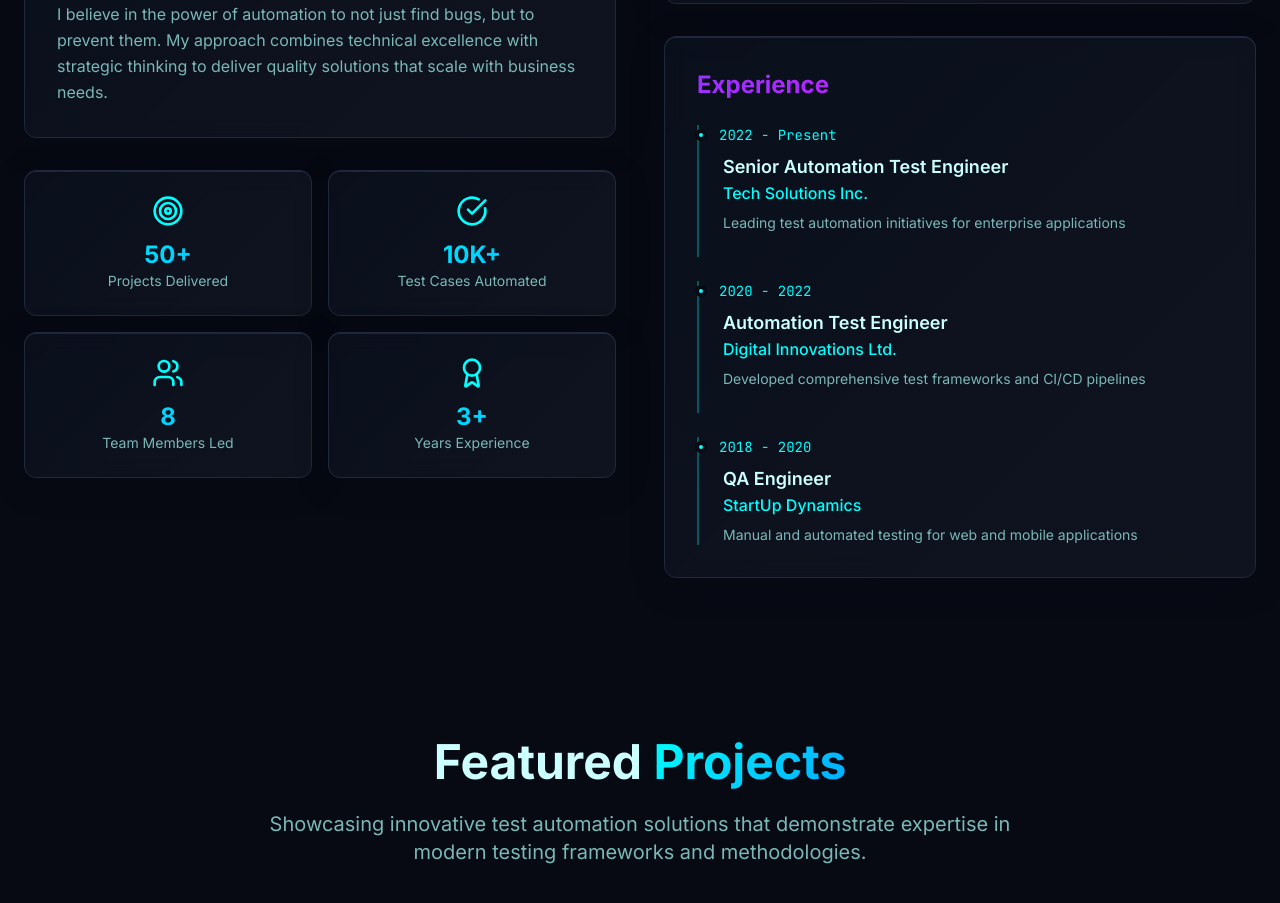
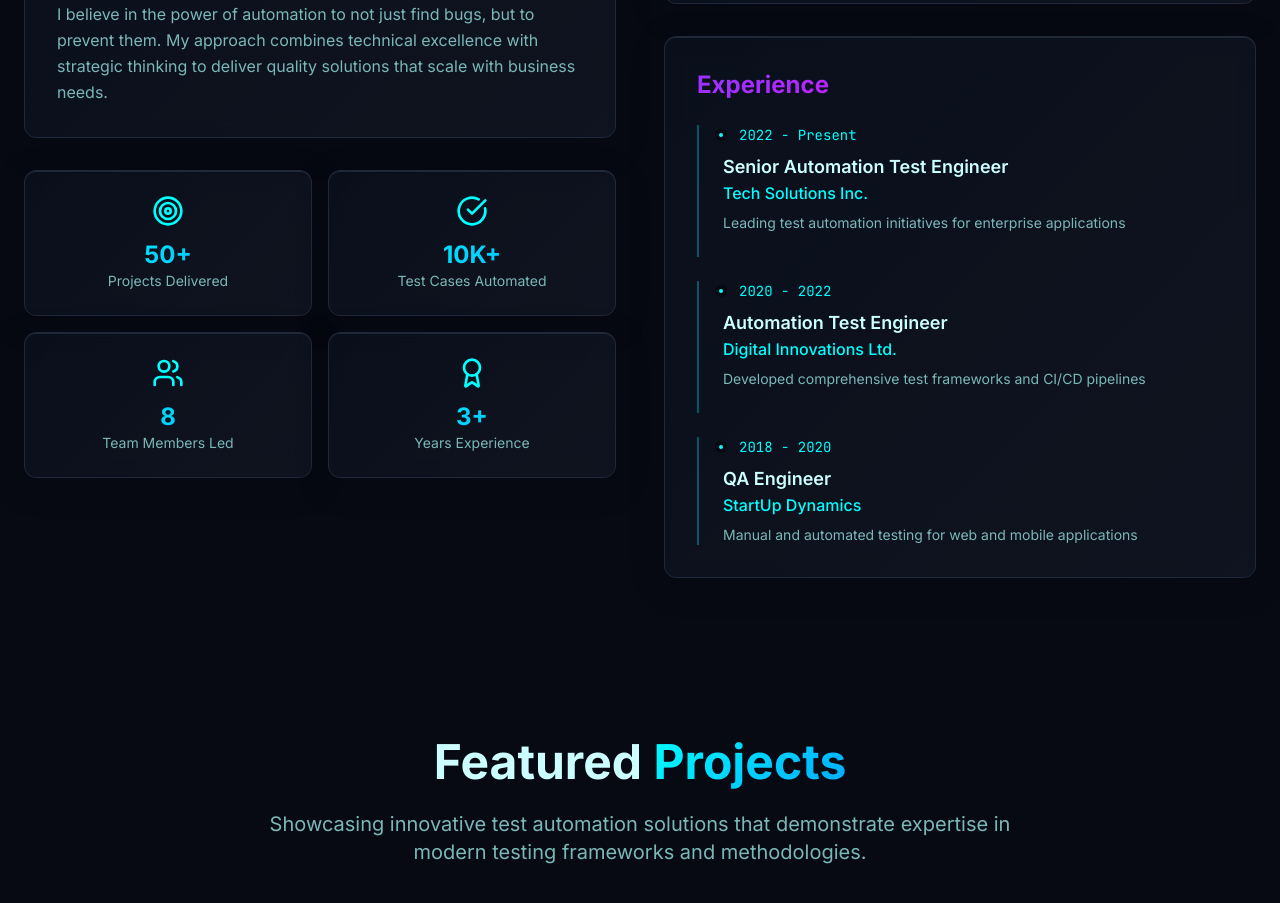
Before and after one commit to VenkateshEnakonda7/Portfolio-Repo, a React (Vite) app: page / in a window 1280 px wide. Shown: the part 1280-2183 px from the top of the page. Built offline with nearby package versions, Linux system fonts and the light colour scheme.

Commit message:
Fix: Adjust alignment in About section
Corrected the alignment of elements within the About section to ensure proper display.

```diff
--- a/src/components/About.tsx
+++ b/src/components/About.tsx
@@ -89,7 +89,7 @@ const About = () => {
               <div className="space-y-6">
                 {experience.map((exp, index) => <div key={index} className="border-l-2 border-primary/30 pl-6 pb-6 last:pb-0">
                     <div className="flex items-center gap-3 mb-2">
-                      <div className="w-3 h-3 bg-primary rounded-full -ml-7 border-4 border-background"></div>
+                      <div className="w-3 h-3 bg-primary rounded-full -ml-[8px] border-4 border-background"></div>
                       <span className="text-sm font-mono text-primary">{exp.year}</span>
                     </div>
                     <h4 className="text-lg font-semibold">{exp.role}</h4>
```
